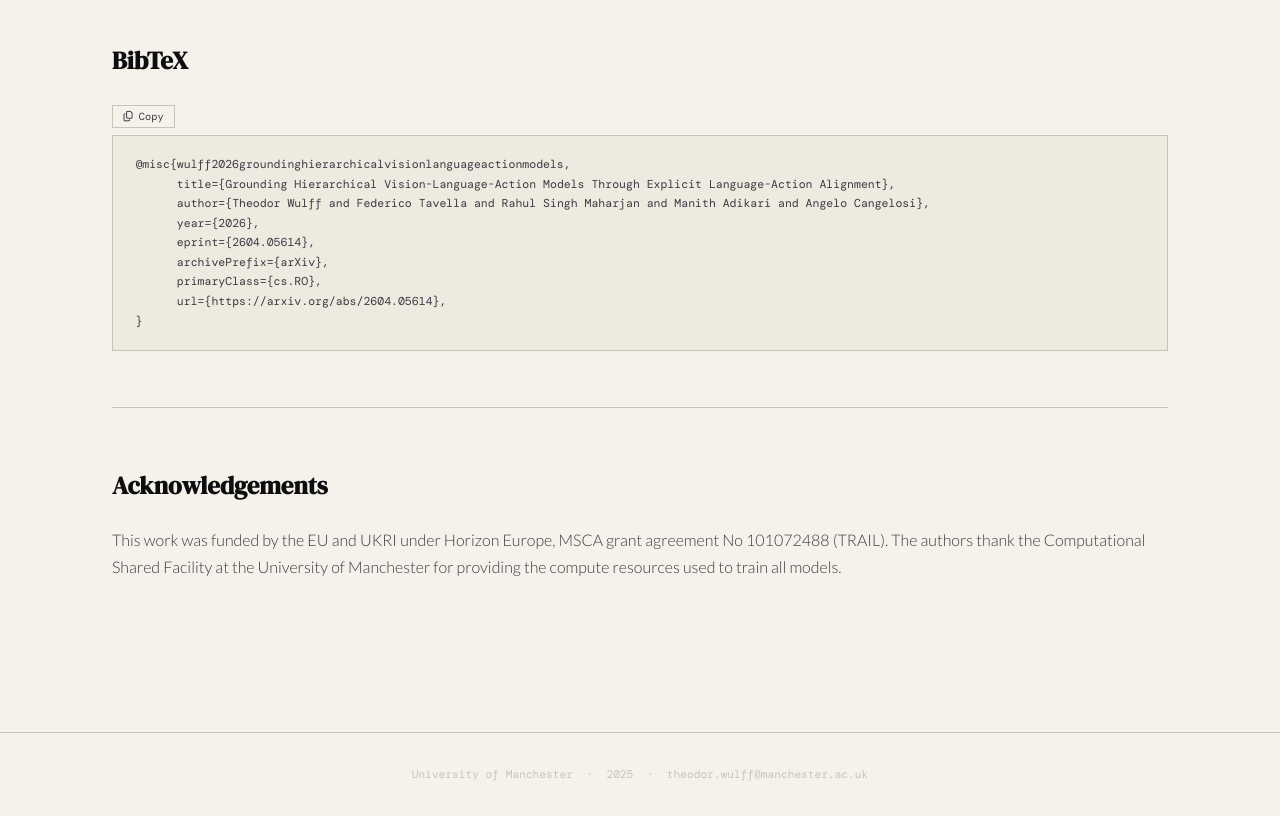
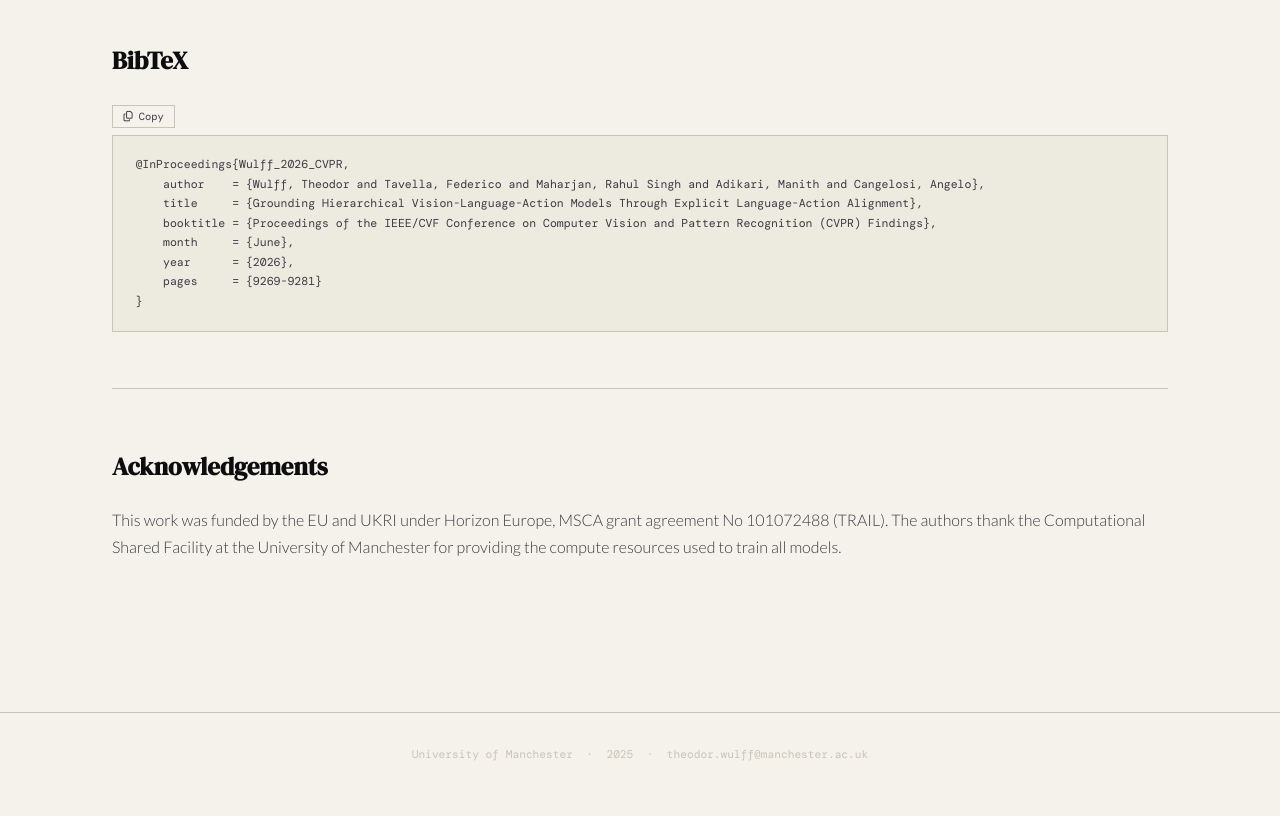
Before and after one commit to TheodorWu/GPLA, a plain HTML site: page docs/index.html in a window 1280 px wide. Shown: the part 3420-4236 px from the top of the page. Drawn offline with nearby package versions, Linux system fonts and the light colour scheme.

Commit message:
update paper link and citation

```diff
--- a/docs/index.html
+++ b/docs/index.html
@@ -406,7 +406,7 @@
   <div class="affiliation">* Corresponding author &nbsp;|&nbsp; theodor.wulff@manchester.ac.uk</div>
 
   <div class="links">
-    <a class="pill primary" href="https://arxiv.org/abs/2604.05614" title="Link to paper"><i class="fa-regular fa-file-lines"></i> Paper</a>
+    <a class="pill primary" href="https://openaccess.thecvf.com/content/CVPR2026F/html/Wulff_Grounding_Hierarchical_Vision-Language-Action_Models_Through_Explicit_Language-Action_Alignment_CVPRF_2026_paper.html" title="Link to paper"><i class="fa-regular fa-file-lines"></i> Paper</a>
     <a class="pill" href="https://github.com/TheodorWu/GPLA" title="Link to GitHub repo"><i class="fa-brands fa-github" aria-hidden="true"></i> Code</a>
     <a class="pill" href="#bibtex"><i class="fa-solid fa-quote-right" aria-hidden="true"></i> Cite</a>
   </div>
@@ -545,14 +545,13 @@ This contrastive model enables direct ranking of different language-trajectory p
   <section id="bibtex">
     <h2>BibTeX</h2>
     <button class="copy-btn" onclick="copyBib()"><i class="fa-regular fa-copy"></i> Copy</button>
-    <div class="bib-box" id="bib-content">@misc{wulff2026groundinghierarchicalvisionlanguageactionmodels,
-      title={Grounding Hierarchical Vision-Language-Action Models Through Explicit Language-Action Alignment},
-      author={Theodor Wulff and Federico Tavella and Rahul Singh Maharjan and Manith Adikari and Angelo Cangelosi},
-      year={2026},
-      eprint={2604.05614},
-      archivePrefix={arXiv},
-      primaryClass={cs.RO},
-      url={https://arxiv.org/abs/2604.05614},
+    <div class="bib-box" id="bib-content">@InProceedings{Wulff_2026_CVPR,
+    author    = {Wulff, Theodor and Tavella, Federico and Maharjan, Rahul Singh and Adikari, Manith and Cangelosi, Angelo},
+    title     = {Grounding Hierarchical Vision-Language-Action Models Through Explicit Language-Action Alignment},
+    booktitle = {Proceedings of the IEEE/CVF Conference on Computer Vision and Pattern Recognition (CVPR) Findings},
+    month     = {June},
+    year      = {2026},
+    pages     = {9269-9281}
 }</div>
   </section>
 
```
